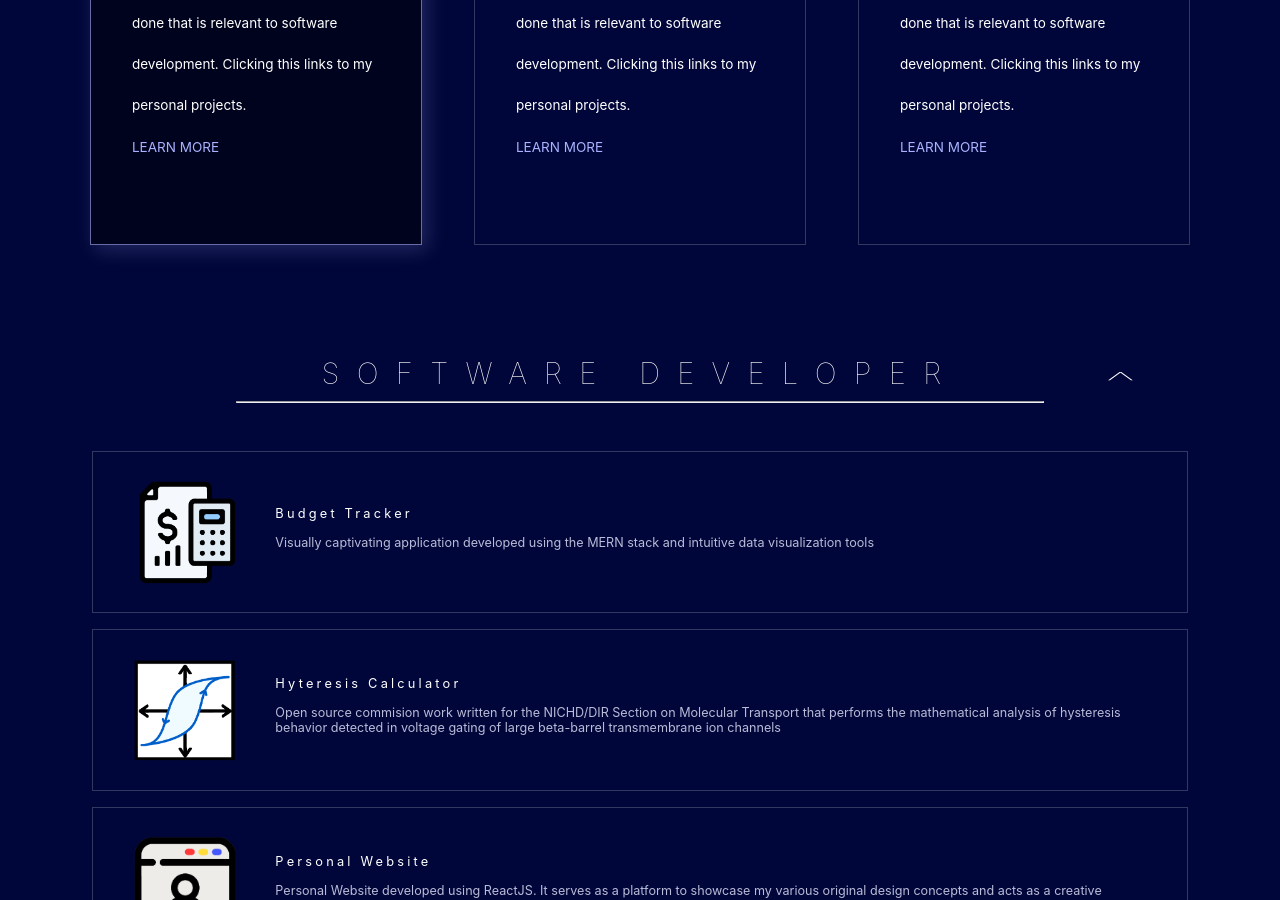
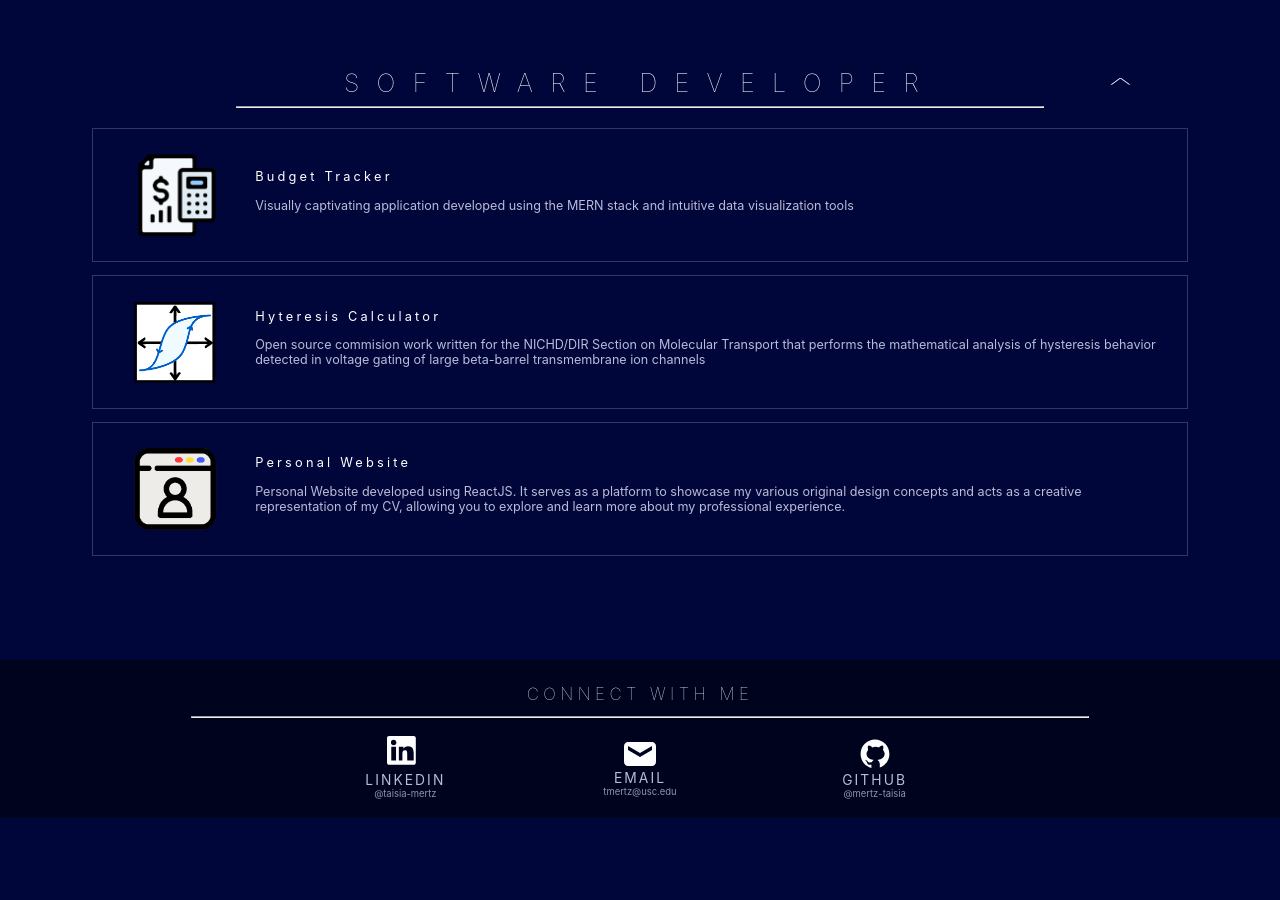
Before and after one commit to mertz-taisia/Personal_Website, a React (Create React App) app: page / in a window 1280 px wide. Shown: the part 1900-2800 px from the top of the page. After the commit the page ends 2718 px from the top, so only its background shows below. Built offline with nearby package versions, Linux system fonts and the light colour scheme.

Commit message:
components adjusted for minimization and redesigned contact buttons

```diff
--- a/src/components/MainPage.css
+++ b/src/components/MainPage.css
@@ -291,7 +291,8 @@ html {
     position: relative;
     background: rgb(0, 3, 30);
     border: 0.5px solid rgb(111, 125, 255);
-    height: 51vh;
+    height: calc(150px + 15vw);
+    min-height: 100px;
     z-index: 8;
     filter: drop-shadow(10px 10px 100px rgba(170, 178, 255, 0.2));
     display: flex;
@@ -308,10 +309,9 @@ html {
 }
 
 
-
 .aboutMeTitle {
     color: aliceblue;
-    font-size: calc(10px + 1.5vw);
+    font-size: calc(6px + 1.5vw);
     letter-spacing: 1vw;
     font-weight: lighter;
 }
@@ -586,14 +586,12 @@ html {
 
 
 .experienceSec {
-    height: 80vh;
+    /* height: 80vh; */
+    height: calc(150px + 30vw);
     display: flex;
     justify-content: center;
     align-items: center;
     flex-direction: column;
-}
-
-.experienceSec {
     position: relative;
 }
 
@@ -630,7 +628,7 @@ html {
     flex: 1;
     margin-left: 2vw;
     margin-right: 2vw;
-    height: 48vh;
+    height: 80%;
     display: flex;
     flex-direction: column;
     justify-content: center;
@@ -689,7 +687,7 @@ html {
 }
 
 .porfolioSec {
-    height: 50vh;
+    height: calc(50px + 20vw);
 }
 
 .porfolioSelection {
@@ -700,35 +698,45 @@ html {
     height: 100%;
 }
 
+/* .selectedComponentOutput {
+    height: 90vw;
+    background: red;
+} */
+
 .selectedOutput {
     display: flex;
     flex-direction: row;
     justify-content: center;
+    margin-top: 5vw;
 }
 
 .left, .right {
     width: 10%;
+    display: flex;
+    flex-direction: column;
+    justify-content: center;
  }
 
  .center {
     width: 70%;
+    display: flex;
+    flex-direction: column;
+    justify-content: center;
  }
 
 
 .returnToPortfolio {
-    margin-top: 15vh;
     color: white;
     margin-left: 3vw;
-    font-size: 1.5em;
+    font-size: 1.5vw;
     transform: scaleX(3);
     font-weight: lighter;
     cursor: pointer;
 }
 
 .selectionLabel {
-    margin-top: 14vh;
     color: white;
-    font-size: calc(10px + 1.5vw);
+    font-size: calc(6px + 1.5vw);
     letter-spacing: 1.35vw;
     font-weight: lighter;
 }
@@ -736,7 +744,6 @@ html {
 .softwareDeveloperContainer, .engineerContainer, .artistContainer {
     flex: 1;
     height: 100%;
-    /* background: red; */
     margin-right: 2vw;
     margin-left: 2vw;
     background: rgb(0, 6, 57);
@@ -770,7 +777,9 @@ html {
 }
 
 .selectedSec {
-    height: 100vh;
+    margin-top: 7vw;
+    height: calc(5px + 40vw);
+    height: 40vw;
 }
 
 .softwareDeveloperContainerInner {
@@ -861,7 +870,8 @@ html {
 }
 
 .contactSec{
-    height: 22vh;
+    height: 28vh;
+    height: calc(120px + 3vw);
     background: #00031E;
     display: flex;
     flex-direction: column;
@@ -870,11 +880,11 @@ html {
 
 .conectWithMeLabel {
     color: white;
-    font-size: 1.35em;
     font-size: calc(4px + 1vw);
     letter-spacing: 0.35vw;
     font-weight: lighter;
     margin-bottom: 0.5vh;
+    margin-top: 3vh;
 }
 
 .contactContent {
@@ -883,19 +893,40 @@ html {
     justify-content: center;
     align-items: center;
     height: 65%;
+    margin-bottom: 1vh;
+}
+
+.contactDivider {
+    width: 70%;
 }
 
 .linkedinBox {
     text-decoration: none;
     flex: 1;
-    margin-left: 7vw;
+    margin-left: 25vw;
     border-radius: 5px;
     display: flex;
-    flex-direction: row;
+    flex-direction: column;
     align-items: center;
-    background: #000638;
-    border: 1px solid rgba(145, 149, 172, 0.5);
-    height: 80%;
+    justify-content: center;
+    height: 95%;
+    cursor: pointer;
+}
+
+.linkedinBox:hover {
+    box-shadow: 0px 3px 10px rgba(255, 255, 255, 0.15);
+}
+
+.linkedinBox:hover .linkedinIconContact{
+    transform: scale(1.2);
+}
+
+.linkedinBox:hover .linkedinLabel {
+    color: rgb(180, 183, 235);
+}
+
+.linkedinBox:hover .linkedinTag {
+    color: rgb(165, 169, 192);
 }
 
 .emailBox {
@@ -904,91 +935,69 @@ html {
     margin-right: 5vw;
     border-radius: 5px;
     display: flex;
-    flex-direction: row;
+    flex-direction: column;
     align-items: center;
-    background: #000638;
-    border: 1px solid rgba(145, 149, 172, 0.5);
-    height: 80%;
+    justify-content: center;
+    height: 95%;
+    cursor: pointer;
+}
+
+.emailBox:hover {
+    box-shadow: 0px 3px 10px rgba(255, 255, 255, 0.15);
+}
+
+.emailBox:hover .emailIconContact{
+    transform: scale(1.2);
+}
+
+.emailBox:hover .emailLabel {
+    color: rgb(180, 183, 235);
+}
+
+.emailBox:hover .emailTag {
+    color: rgb(165, 169, 192);
 }
 
 .githubBox {
     text-decoration: none;
     flex: 1;
-    margin-right: 7vw;
+    margin-right: 25vw;
     border-radius: 5px;
     display: flex;
-    flex-direction: row;
+    flex-direction: column;
     align-items: center;
-    background: #000638;
-    border: 1px solid rgba(145, 149, 172, 0.5);
-    height: 80%;
+    justify-content: center;
+    height: 95%;
+    cursor: pointer;
 }
 
-.Btn {
-    width: 45px;
-    height: 45px;
-    /* border: none; */
-    border-radius: 50%;
-    background-color: #00acee;
-    display: flex;
-    align-items: center;
-    justify-content: center;
-    cursor: pointer;
-    position: relative;
-    transition-duration: .5s;
-    box-shadow: 2px 2px 10px rgba(0, 0, 0, 0.137);
-    border: 2px solid #bbecff;
-  }
+.githubBox:hover {
+    box-shadow: 0px 3px 10px rgba(255, 255, 255, 0.15);
+}
 
-  .logoIcon {
-    fill: white;
-  }
+.githubBox:hover {
+    box-shadow: 0px 3px 10px rgba(255, 255, 255, 0.15);
+}
 
-  .tooltip {
-    position: absolute;
-    top: -20px;
-    opacity: 0;
-    background-color: #00acee;
-    color: white;
-    padding: 5px 10px;
-    border-radius: 5px;
-    display: flex;
-    align-items: center;
-    justify-content: center;
-    transition-duration: .2s;
-    pointer-events: none;
-    letter-spacing: 0.5px;
-  }
+.githubBox:hover .githubIconContact{
+    transform: scale(1.2);
+}
 
-  .tooltip::before {
-    position: absolute;
-    content: "";
-    width: 10px;
-    height: 10px;
-    background-color: #00acee;
-    background-size: 1000%;
-    background-position: center;
-    transform: rotate(45deg);
-    bottom: -20%;
-    transition-duration: .3s;
-  }
+.githubBox:hover .githubLabel {
+    color: rgb(180, 183, 235);
+}
 
-  .Btn:hover .tooltip {
-    top: -45px;
-    opacity: 1;
-    transition-duration: .3s;
-  }
-
-  .Btn:hover {
-    background-position: right;
-    transition-duration: .5s;
-  }
+.githubBox:hover .githubTag {
+    color: rgb(165, 169, 192);
+}
 
 .linkedinIconContact {
-    width: 7vh;
-    height: 7vh;
-    margin-left: 2vw;
-    margin-right: 1.5vw;
+    cursor: pointer;
+    transition: transform 0.3s ease;
+}
+
+.linkedinIconContact:hover {
+    transform: scale(1.2);
 }
 
 .linkedinInfo {
@@ -999,67 +1008,67 @@ html {
 
 .linkedinLabel {
     color: rgb(185, 187, 216);
-    font-size: 0.9em;
     letter-spacing: 0.15em;
+    font-size: calc(1px + 1vw);
+    cursor: pointer;
 }
 
 .linkedinTag {
     color: rgb(145, 149, 172);
     font-size: 0.7em;
+    font-size: calc(1.75px + 0.6vw);
+    cursor: pointer;
 }
 
 .emailIconContact {
-    width: 7vh;
-    height: 7vh;
-    margin-left: 2vw;
-    margin-right: 1.5vw;
+    cursor: pointer;
 }
 
 .emailInfo {
     display: flex;
     flex-direction: column;
     text-align: left;
+    cursor: pointer;
 }
 
 .emailLabel {
     color: rgb(185, 187, 216);
-    font-size: 0.9em;
+    font-size: calc(1px + 1vw);
     letter-spacing: 0.15em;
+    cursor: pointer;
 }
 
 .emailTag {
     color: rgb(145, 149, 172);
-    font-size: 0.7em;
+    font-size: calc(1.75px + 0.6vw);
+    cursor: pointer;
 }
 
 .githubIconContact {
-    width: 7vh;
-    height: 7vh;
-    margin-left: 2vw;
-    margin-right: 1.5vw;
+    cursor: pointer;
+    transition: transform 0.3s ease;
 }
 
+.githubIconContact:hover {
+    transform: scale(1.2);
+}
 
 .githubInfo {
     display: flex;
     flex-direction: column;
     text-align: left;
+    cursor: pointer;
 }
 
 .githubLabel {
     color: rgb(185, 187, 216);
-    font-size: 0.9em;
+    font-size: calc(1px + 1vw);
     letter-spacing: 0.15em;
+    cursor: pointer;
 }
 
 .githubTag {
     color: rgb(145, 149, 172);
-    font-size: 0.7em;
+    font-size: calc(1.75px + 0.6vw);
+    cursor: pointer;
 }
-
-
-.githubInfo {
-    display: flex;
-    flex-direction: column;
-    text-align: left;
-}
--- a/src/components/MainPage.js
+++ b/src/components/MainPage.js
@@ -51,7 +51,7 @@ class MainPage extends React.Component {
             let headerHeight = 72;
 
             if (section === this.selectedRef) {
-                headerHeight = 0;
+                headerHeight = 100;
             }
             else if (section === this.aboutMeRef) {
                 headerHeight = 200;
@@ -115,7 +115,7 @@ class MainPage extends React.Component {
         </div>);
     }
     else if (portfolioSelected === 'engineer') {
-        selectedComponent = (<div className='output'>
+        selectedComponent = (<div className='selectedComponentOutput'>
         <div className='selectedOutput'>
             <div className='left'></div>
             <div className='center'>
@@ -129,7 +129,7 @@ class MainPage extends React.Component {
         </div>);
     }
     else if (portfolioSelected === 'artist') {
-        selectedComponent = (<div className='output'>
+        selectedComponent = (<div className='selectedComponentOutput'>
             <div className='selectedOutput'>
                 <div className='left'></div>
                 <div className='center'>
@@ -251,7 +251,6 @@ class MainPage extends React.Component {
                     </section>
                     <section className='gap'></section>
                     <section ref={this.experienceRef} id="experienceSec" className="experienceSec">
-                        <div className="timelineLine"></div>
                         <div className='workExperienceLabel'>PROFESSIONAL EXPERIENCE</div>
                         <div className="timeline"></div>
                         <div className='workExperienceContainer'>
@@ -341,29 +340,23 @@ class MainPage extends React.Component {
                     </div>
                 <section ref={this.contactRef} id="contactSec" className="contactSec">
                     <label className='conectWithMeLabel'>CONNECT WITH ME</label>
+                    <hr className='contactDivider' />
                     <div className='contactContent'>
                         <a href='https://www.linkedin.com/in/taisia-mertz-6a3782224/' target="_blank" rel="noreferrer noopener" className='linkedinBox'>
-                            <img src={linkedinIcon} className='linkedinIconContact'></img>
-                            <div className='linkedinInfo'>
+                            <svg fill="white" className='linkedinIconContact' viewBox="0 0 30 30" height="2.25em" width="2.25em" xmlns="http://www.w3.org/2000/svg"><path d="M22.23 0H1.77C.79 0 0 .79 0 1.77v20.46C0 23.21.79 24 1.77 24h20.46c.99 0 1.77-.79 1.77-1.77V1.77C24 .79 23.21 0 22.23 0zM7.53 20.48H3.56V9h3.97v11.48zM5.55 7.74a2.26 2.26 0 0 1-2.26-2.26 2.26 2.26 0 0 1 2.26-2.26c1.24 0 2.25 1.01 2.25 2.26a2.26 2.26 0 0 1-2.25 2.26zm15.25 12.74h-3.96v-5.57c0-1.33 0-3.06-1.86-3.06-1.87 0-2.15 1.46-2.15 2.96v5.67H9.88V9h3.81v1.56h.05c.53-.99 1.82-2.05 3.75-2.05 4.01 0 4.76 2.64 4.76 6.08v5.89z"></path></svg>
                             <label className='linkedinLabel'>LINKEDIN</label>
                             <label className='linkedinTag'>@taisia-mertz</label>
-                            </div>
                         </a>
                         <div className='emailBox'  onClick={handleEmailClick}>
-                            <img src={emailIcon} className='emailIconContact'></img>
-                            <div className='emailInfo'>
+                            <svg fill="white" className='emailIconContact' viewBox="0 0 16 16" height="2em" width="2em" xmlns="http://www.w3.org/2000/svg"><path d="M14 2H2c-1.1 0-1.99.9-1.99 2L0 12c0 1.1.9 2 2 2h12c1.1 0 2-.9 2-2V4c0-1.1-.9-2-2-2zm0 4l-6 3.5L2 6V4l6 3.5L14 4v2z"/></svg>
                             <label className='emailLabel'>EMAIL</label>
                             <label className='emailTag'>tmertz@usc.edu</label>
                         </div>
-                        </div>
                         <a href='https://github.com/mertz-taisia' target="_blank" rel="noreferrer noopener" className='githubBox'>
-                            <img src={githubIcon} className='githubIconContact' alt='GitHub Icon'></img>
-                            <div className='githubInfo'>
+                            <svg fill='white' className='githubIconContact' viewBox="0 0 30 30" height="2.25em" width="2.25em" xmlns="http://www.w3.org/2000/svg"><path d="M15,3C8.373,3,3,8.373,3,15c0,5.623,3.872,10.328,9.092,11.63C12.036,26.468,12,26.28,12,26.047v-2.051 c-0.487,0-1.303,0-1.508,0c-0.821,0-1.551-0.353-1.905-1.009c-0.393-0.729-0.461-1.844-1.435-2.526 c-0.289-0.227-0.069-0.486,0.264-0.451c0.615,0.174,1.125,0.596,1.605,1.222c0.478,0.627,0.703,0.769,1.596,0.769 c0.433,0,1.081-0.025,1.691-0.121c0.328-0.833,0.895-1.6,1.588-1.962c-3.996-0.411-5.903-2.399-5.903-5.098 c0-1.162,0.495-2.286,1.336-3.233C9.053,10.647,8.706,8.73,9.435,8c1.798,0,2.885,1.166,3.146,1.481C13.477,9.174,14.461,9,15.495,9 c1.036,0,2.024,0.174,2.922,0.483C18.675,9.17,19.763,8,21.565,8c0.732,0.731,0.381,2.656,0.102,3.594 c0.836,0.945,1.328,2.066,1.328,3.226c0,2.697-1.904,4.684-5.894,5.097C18.199,20.49,19,22.1,19,23.313v2.734 c0,0.104-0.023,0.179-0.035,0.268C23.641,24.676,27,20.236,27,15C27,8.373,21.627,3,15,3z"></path></svg>
                             <label className='githubLabel'>GITHUB</label>
                             <label className='githubTag'>@mertz-taisia</label>
-                            </div>
                         </a>
-
                     </div>
                 </section>
             </main>
--- a/src/components/SoftwareDeveloper.css
+++ b/src/components/SoftwareDeveloper.css
@@ -13,9 +13,10 @@
 }
 
 .budgetTrackerSelection {
-    margin-top: 5vh;
+    margin-top: 1vw;
+    /* margin-top: calc(0px + 1vw); */
     width: 95%;
-    height: 20vh;
+    height: calc(4px + 10vw);
     background: rgb(0, 6, 57);
     border: 1px solid rgba(255, 255, 255, 0.2);
     display: flex;
@@ -30,9 +31,10 @@
 }
 
 .hysteresisCalculatorSelection {
-    margin-top: 2vh;
+    margin-top: 1vw;
     width: 95%;
-    height: 20vh;
+    /* height: 20vh; */
+    height: calc(4px + 10vw);
     background: rgb(0, 6, 57);
     border: 1px solid rgba(255, 255, 255, 0.2);
     display: flex;
@@ -48,9 +50,10 @@
 
 
 .personalWebsiteSelection {
-    margin-top: 2vh;
+    margin-top: 1vw;
     width: 95%;
-    height: 20vh;
+    /* height: 20vh; */
+    height: calc(4px + 10vw);
     background: rgb(0, 6, 57);
     border: 1px solid rgba(255, 255, 255, 0.2);
     display: flex;
@@ -78,24 +81,21 @@
 }
 
 .budgetTrackerIcon {
-    width: 13vh;
-    height: 13vh;
+    width: calc(7px + 6vw);
     margin-left: 1vw;
     margin-right: 3vw;
     cursor: pointer;
 }
 
 .hysteresisCalculatorIcon {
-    width: 13vh;
-    height: 13vh;
+    width: calc(7px + 6vw);
     margin-left: 1vw;
     margin-right: 3vw;
     cursor: pointer;
 }
 
 .personalWebsiteIcon {
-    width: 13vh;
-    height: 13vh;
+    width: calc(7px + 6vw);
     margin-left: 1vw;
     margin-right: 3vw;
     cursor: pointer;
```
Also changed, not shown: src/components/Artist.css (+15 -12 lines), src/components/Engineer.css (+12 -8 lines). Lines whose indentation alone changed are shown as unchanged.
